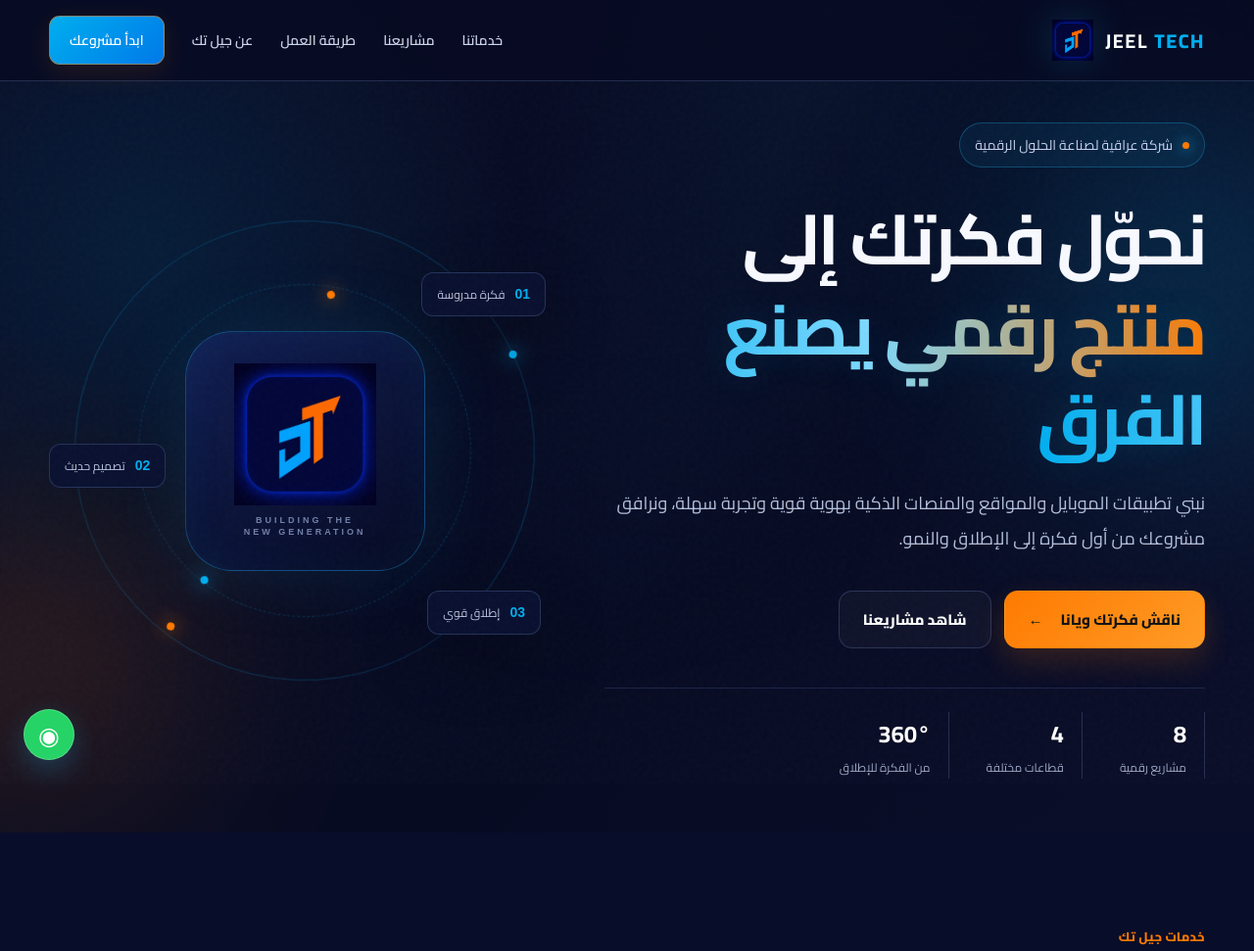
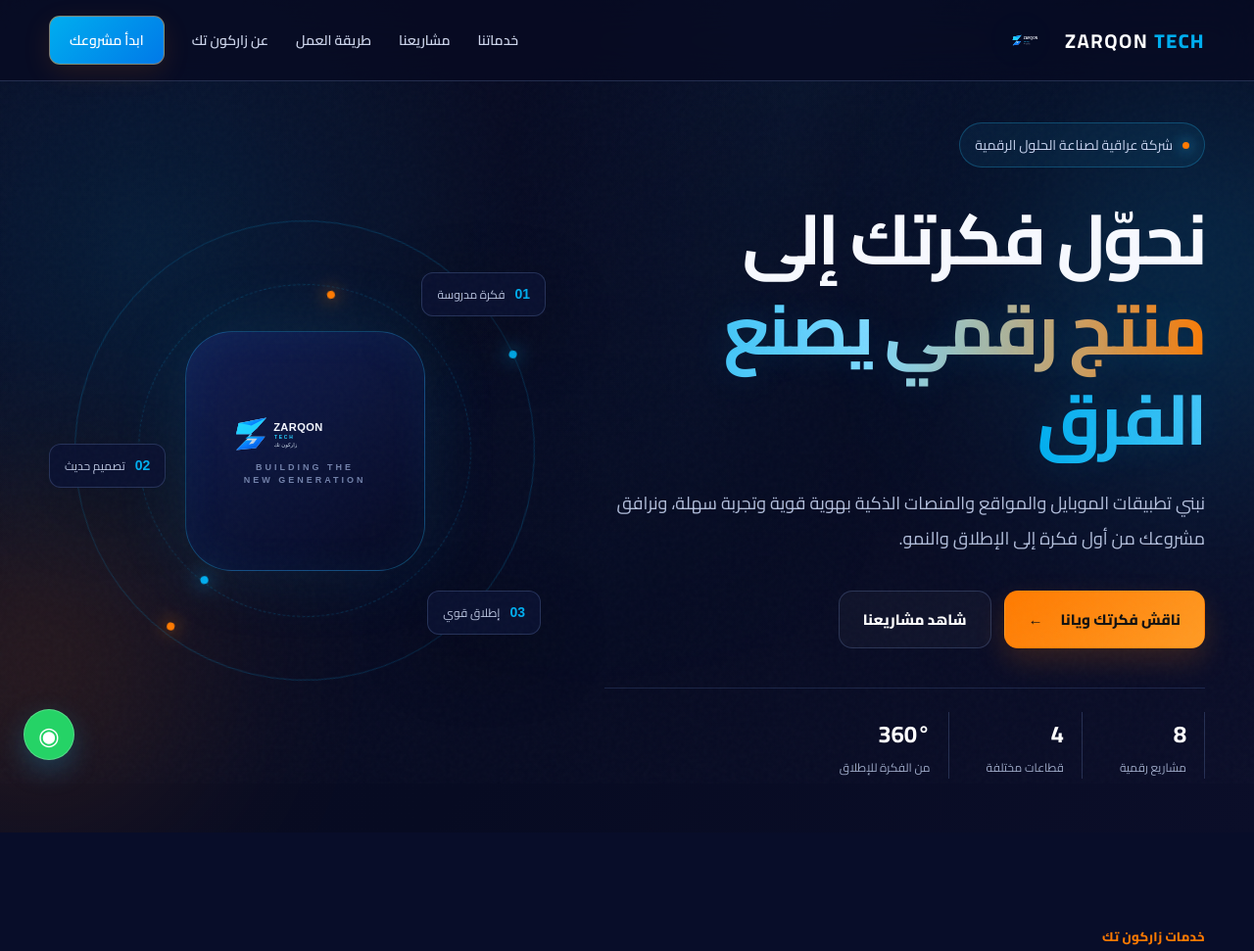
Before and after one commit to juda2018-del/jeel-tech-website, a website: page index.html in a window 1280 px wide. Shown: the top 971 px of the page at 98% size. Drawn offline with Linux system fonts and the light colour scheme.

Commit message:
Rebrand website to ZARQON TECH

```diff
--- a/index.html
+++ b/index.html
@@ -4,8 +4,8 @@
   <meta charset="UTF-8" />
   <meta name="viewport" content="width=device-width, initial-scale=1.0" />
   <meta name="theme-color" content="#070b22" />
-  <meta name="description" content="جيل تك — نصنع تطبيقات ومواقع ومنصات رقمية ذكية من الفكرة إلى الإطلاق." />
-  <title>جيل تك | JEEL TECH</title>
+  <meta name="description" content="زاركون تك — نبني حلولاً رقمية ومنصات ومنتجات تصنع الفرق." />
+  <title>زاركون تك | ZARQON TECH</title>
   <link rel="preconnect" href="https://fonts.googleapis.com">
   <link rel="preconnect" href="https://fonts.gstatic.com" crossorigin>
   <link href="https://fonts.googleapis.com/css2?family=Cairo:wght@400;500;600;700;800;900&display=swap" rel="stylesheet">
@@ -16,13 +16,13 @@
   <div class="noise"></div>
   <header class="nav-wrap">
     <nav class="nav container" aria-label="القائمة الرئيسية">
-      <a class="brand" href="#home" aria-label="جيل تك - الرئيسية">
-        <img src="assets/jeel-tech-logo.png" alt="شعار جيل تك" />
-        <span><strong>JEEL</strong> TECH</span>
+      <a class="brand" href="#home" aria-label="زاركون تك - الرئيسية">
+        <img src="assets/zarqon-tech-logo.svg" alt="شعار زاركون تك" />
+        <span><strong>ZARQON</strong> TECH</span>
       </a>
       <button class="menu-btn" aria-label="فتح القائمة" aria-expanded="false"><span></span><span></span><span></span></button>
       <div class="nav-links">
-        <a href="#services">خدماتنا</a><a href="#projects">مشاريعنا</a><a href="#process">طريقة العمل</a><a href="#about">عن جيل تك</a>
+        <a href="#services">خدماتنا</a><a href="#projects">مشاريعنا</a><a href="#process">طريقة العمل</a><a href="#about">عن زاركون تك</a>
         <a class="nav-cta" href="#contact">ابدأ مشروعك</a>
       </div>
     </nav>
@@ -44,7 +44,7 @@
         </div>
         <div class="hero-visual reveal">
           <div class="tech-ring r1"></div><div class="tech-ring r2"></div>
-          <div class="logo-core"><img src="assets/jeel-tech-logo.png" alt="رمز جيل تك"><span>BUILDING THE<br>NEW GENERATION</span></div>
+          <div class="logo-core"><img src="assets/zarqon-tech-logo.svg" alt="رمز زاركون تك"><span>BUILDING THE<br>NEW GENERATION</span></div>
           <div class="float-card card-a"><b>01</b><span>فكرة مدروسة</span></div>
           <div class="float-card card-b"><b>02</b><span>تصميم حديث</span></div>
           <div class="float-card card-c"><b>03</b><span>إطلاق قوي</span></div>
@@ -54,7 +54,7 @@
 
     <section class="section services" id="services">
       <div class="container">
-        <div class="section-head reveal"><div><span class="kicker">خدمات جيل تك</span><h2>كل ما يحتاجه مشروعك<br>ليدخل العالم الرقمي</h2></div><p>حلول متكاملة وليست مجرد برمجة؛ نربط التصميم بالتقنية ونبني تجربة يحبها المستخدم.</p></div>
+        <div class="section-head reveal"><div><span class="kicker">خدمات زاركون تك</span><h2>كل ما يحتاجه مشروعك<br>ليدخل العالم الرقمي</h2></div><p>حلول متكاملة وليست مجرد برمجة؛ نربط التصميم بالتقنية ونبني تجربة يحبها المستخدم.</p></div>
         <div class="service-grid">
           <article class="service-card reveal"><span class="num">01</span><div class="icon">⌁</div><h3>تطبيقات الموبايل</h3><p>تطبيقات iOS وAndroid سريعة، سهلة، وقابلة للنمو مع مشروعك.</p><ul><li>تطبيقات الزبائن</li><li>لوحات الإدارة</li><li>الإشعارات والدفع</li></ul></article>
           <article class="service-card featured reveal"><span class="num">02</span><div class="icon">&lt;/&gt;</div><h3>المواقع والمنصات</h3><p>مواقع احترافية ومنصات أعمال تحول خدماتك إلى تجربة رقمية متكاملة.</p><ul><li>مواقع الشركات</li><li>منصات SaaS</li><li>متاجر إلكترونية</li></ul></article>
@@ -66,7 +66,7 @@
 
     <section class="section projects" id="projects">
       <div class="container">
-        <div class="section-head reveal"><div><span class="kicker">مشاريع شركة جيل تك</span><h2>منظومة مشاريعنا<br>تحت سقف واحد</h2></div><p>مشاريع جيل تك تجمعها شركة واحدة؛ من المنتجات المتاحة إلى الأفكار التي ما زالت قيد التطوير.</p></div>
+        <div class="section-head reveal"><div><span class="kicker">مشاريع شركة زاركون تك</span><h2>منظومة مشاريعنا<br>تحت سقف واحد</h2></div><p>مشاريع زاركون تك تجمعها شركة واحدة؛ من المنتجات المتاحة إلى الأفكار التي ما زالت قيد التطوير.</p></div>
         <div class="project-grid">
           <a class="project-card fuse reveal" href="https://www.fuseiraq.com" target="_blank" rel="noreferrer"><div class="project-top"><span>توصيل وطلبات</span><i>↗</i></div><div class="project-logo-wrap"><img class="project-logo" src="assets/logo-fuse.svg" alt="شعار FUSE العراق" loading="lazy"></div><h3>FUSE العراق</h3><p>منصة توصيل متكاملة تجمع الزبون والمطعم والسائق والإدارة ضمن تجربة واحدة.</p><div class="tags"><b>Mobile App</b><b>Operations</b><b>Delivery</b></div></a>
           <a class="project-card suqly reveal" href="https://www.suqly.cloud" target="_blank" rel="noreferrer"><div class="project-top"><span>تسويق بالذكاء الاصطناعي</span><i>↗</i></div><div class="project-logo-wrap"><img class="project-logo" src="assets/logo-suqly.svg" alt="شعار سوقلي AI" loading="lazy"></div><h3><span>سوقلي</span> <bdi dir="ltr">AI</bdi></h3><p>منصة ذكية تساعد المشاريع على صناعة الحملات وتحليل المنافسين وإدارة التسويق.</p><div class="tags"><b>AI</b><b>SaaS</b><b>Marketing</b></div></a>
@@ -94,8 +94,8 @@
 
     <section class="section about" id="about">
       <div class="container about-grid">
-        <div class="about-visual reveal"><div class="big-jt"><img src="assets/jeel-tech-logo.png" alt="جيل تك"></div><span class="dot-grid"></span></div>
-        <div class="about-copy reveal"><span class="kicker">عن جيل تك</span><h2>نبني الجيل الجديد<br>من المشاريع العراقية</h2><p>جيل تك شركة تقنية عراقية نؤمن أن الفكرة القوية تستحق تنفيذًا قويًا. نصنع منتجات رقمية حديثة تساعد أصحاب المشاريع على الوصول، التنظيم، والنمو.</p><p>نشتغل بعقلية الشريك؛ نفهم الهدف التجاري قبل ما نكتب أول سطر برمجي، ونبقى قريبين من المشروع بعد الإطلاق.</p><div class="values"><span>ابتكار عملي</span><span>تصميم واضح</span><span>تقنية قابلة للنمو</span><span>شراكة طويلة</span></div></div>
+        <div class="about-visual reveal"><div class="big-jt"><img src="assets/zarqon-tech-logo.svg" alt="زاركون تك"></div><span class="dot-grid"></span></div>
+        <div class="about-copy reveal"><span class="kicker">عن زاركون تك</span><h2>نبني الزاركون الجديد<br>من المشاريع العراقية</h2><p>زاركون تك شركة تقنية عراقية نؤمن أن الفكرة القوية تستحق تنفيذًا قويًا. نصنع منتجات رقمية حديثة تساعد أصحاب المشاريع على الوصول، التنظيم، والنمو.</p><p>نشتغل بعقلية الشريك؛ نفهم الهدف التجاري قبل ما نكتب أول سطر برمجي، ونبقى قريبين من المشروع بعد الإطلاق.</p><div class="values"><span>ابتكار عملي</span><span>تصميم واضح</span><span>تقنية قابلة للنمو</span><span>شراكة طويلة</span></div></div>
       </div>
     </section>
 
@@ -114,7 +114,7 @@
     </section>
   </main>
 
-  <footer><div class="container footer-grid"><div class="footer-brand"><a class="brand" href="#home"><img src="assets/jeel-tech-logo.png" alt=""><span><strong>JEEL</strong> TECH</span></a><p>نحوّل الأفكار إلى تطبيقات ومنصات رقمية ذكية.</p></div><div><h4>روابط سريعة</h4><a href="#services">خدماتنا</a><a href="#projects">مشاريعنا</a><a href="#about">عن الشركة</a><a href="privacy.html">سياسة الخصوصية</a></div><div><h4>تواصل</h4><a href="#contact">ابدأ مشروعك</a><a href="mailto:hello@jeeltech.iq">hello@jeeltech.iq</a><span class="footer-location">بغداد، العراق</span></div></div><div class="container copyright"><span>© 2026 JEEL TECH. جميع الحقوق محفوظة.</span><span>بُني بشغف في العراق 🇮🇶</span></div></footer>
+  <footer><div class="container footer-grid"><div class="footer-brand"><a class="brand" href="#home"><img src="assets/zarqon-tech-logo.svg" alt=""><span><strong>ZARQON</strong> TECH</span></a><p>نحوّل الأفكار إلى تطبيقات ومنصات رقمية ذكية.</p></div><div><h4>روابط سريعة</h4><a href="#services">خدماتنا</a><a href="#projects">مشاريعنا</a><a href="#about">عن الشركة</a><a href="privacy.html">سياسة الخصوصية</a></div><div><h4>تواصل</h4><a href="#contact">ابدأ مشروعك</a><a href="mailto:hello@jeeltech.iq">hello@jeeltech.iq</a><span class="footer-location">بغداد، العراق</span></div></div><div class="container copyright"><span>© 2026 ZARQON TECH. جميع الحقوق محفوظة.</span><span>بُني بشغف في العراق 🇮🇶</span></div></footer>
   <a class="whatsapp-float" href="https://wa.me/9647724554424" target="_blank" rel="noreferrer" aria-label="تواصل عبر واتساب">◉</a>
   <script src="script.js"></script>
 </body>
```
